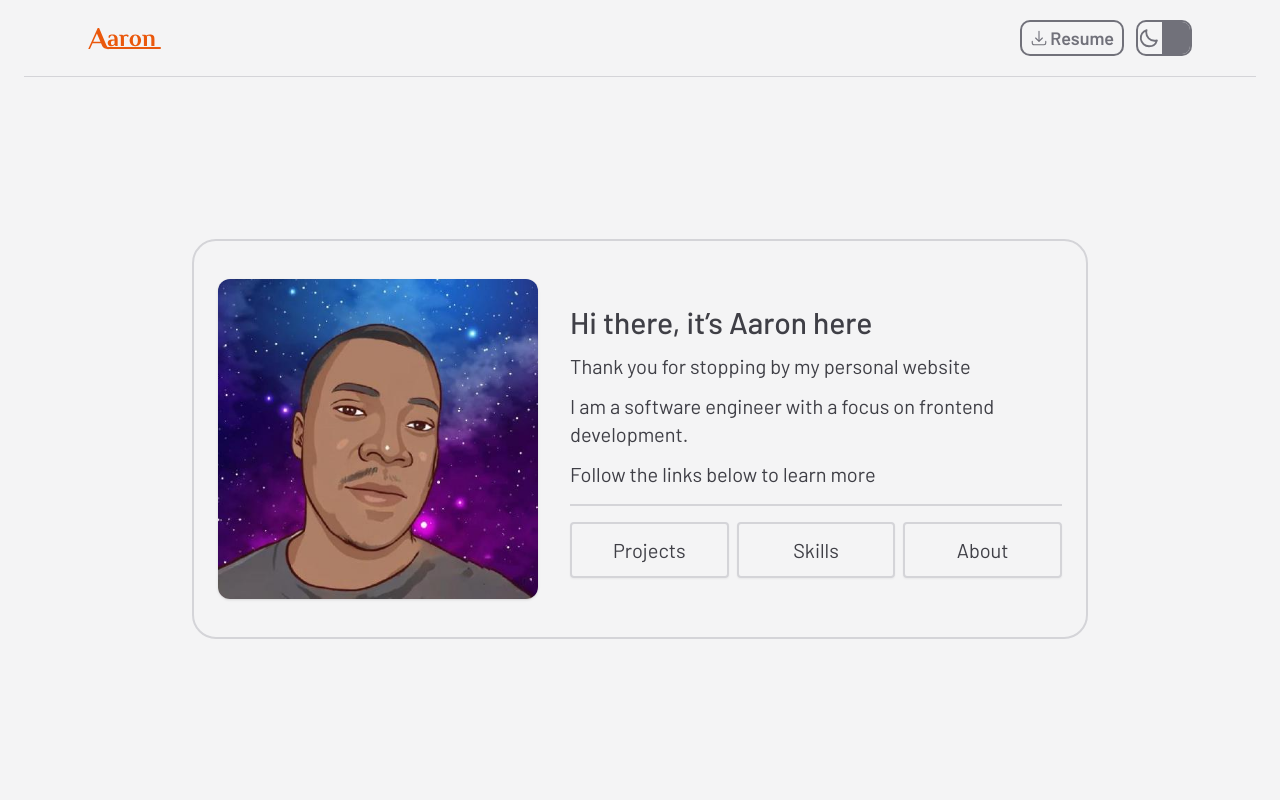
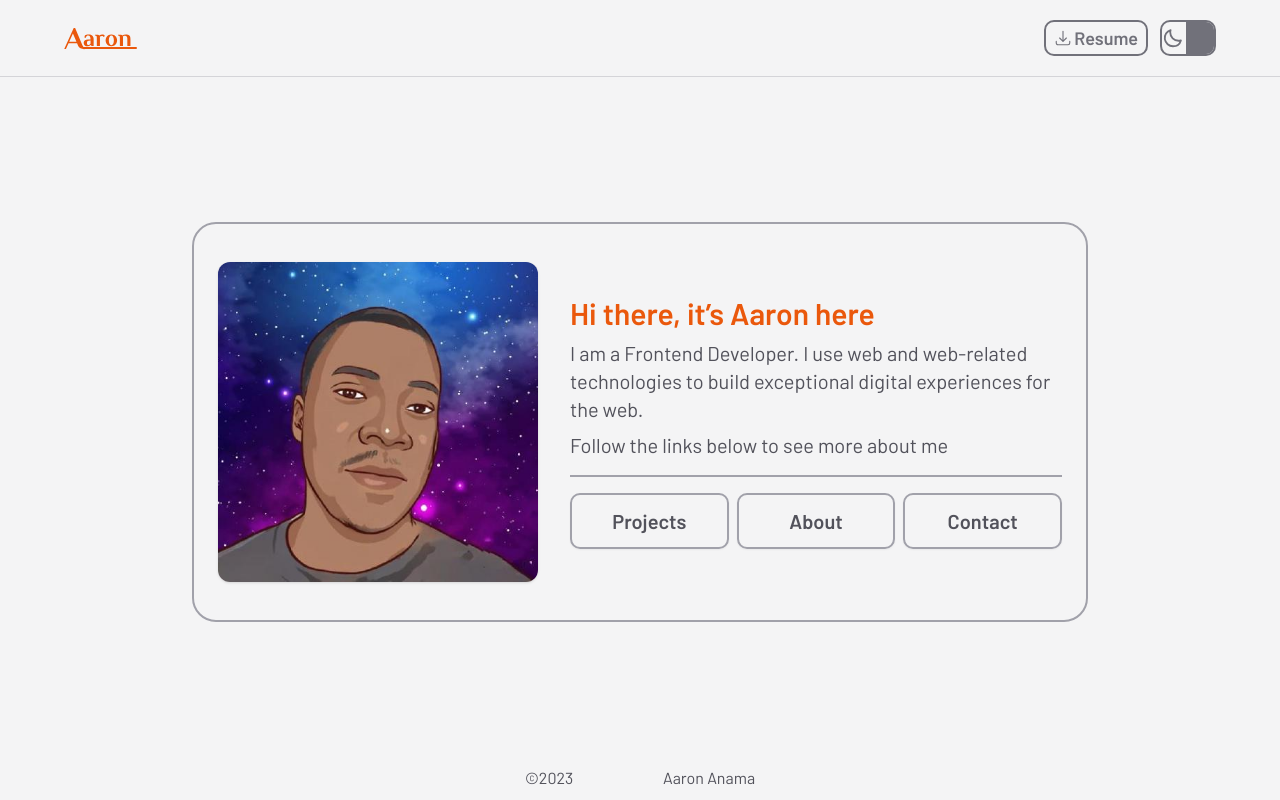
Before and after one commit to twikista/portfolio, a Next.js app: page / in a window 1280 px wide. Built offline with nearby package versions, Linux system fonts and the light colour scheme.

Commit message:
added about page

```diff
--- a/src/app/page.jsx
+++ b/src/app/page.jsx
@@ -2,8 +2,16 @@
 import Navbar from '@/components/Navbar'
 import Image from 'next/image'
 import Link from 'next/link'
+import Container from '@/components/Container'
+import Main from '@/components/Main'
+import Footer from '@/components/Footer'
 
 export default function Home() {
+  const menuItems = [
+    { id: 1, menuItem: 'projects' },
+    { id: 2, menuItem: 'about' },
+    { id: 3, menuItem: 'contact' },
+  ]
   // const osTheme =
   //   typeof window !== 'undefined' &&
   //   matchMedia('(prefers-color-scheme:dark)').matches
@@ -36,10 +44,11 @@ export default function Home() {
   // }, [theme])
 
   return (
-    <main className='flex flex-col items-center min-h-screen px-4 text-zinc-700 bg-zinc-100 dark:bg-zinc-900 dark:text-zinc-200 md:px-6'>
+    <Container>
       <Navbar />
-      <section className='flex flex-1 mt-10 md:mt-0 md:items-center'>
-        <div className='flex flex-col items-center max-w-4xl py-8 mx-auto md:space-x-8 md:h-[400px] md:flex-row rounded-3xl dark:bg-transparent bg-transparent md:border-2 md:border-solid md:border-zinc-300 dark:md:border-zinc-800 px-0 md:px-6'>
+      <Main style='flex flex-col flex-1'>
+        <section className='flex justify-center flex-1 md:mt-0 md:items-center'>
+          <div className='flex flex-col items-center max-w-4xl py-8 mx-auto md:space-x-8 md:h-[400px] md:flex-row rounded-3xl dark:bg-transparent bg-transparent md:border-2 md:border-solid md:border-zinc-400 dark:md:border-zinc-700 px-0 md:px-6'>
             <Image
               src='/aaron.jpeg'
               width={320}
@@ -49,57 +58,49 @@ export default function Home() {
             />
             <Image
               src='/aaron.jpeg'
-            width={240}
+              width={320}
               height={240}
               alt="aaron's profile image"
               className='block shadow rounded-xl md:hidden'
             />
 
-          <div className='flex-col items-center w-4/5 pt-5 space-y-4'>
-            <div className='mx-auto space-y-3 text-lg text-center md:text-left md:text-xl'>
-              <h4 className='text-2xl font-medium md:text-3xl'>
+            <div className='flex-col items-center pt-4 space-y-4 md:pt-0'>
+              <div className='mx-auto space-y-2 text-base md:text-xl dark:text-zinc-400'>
+                <h4 className='text-2xl font-semibold text-center text-orange-600 md:text-left md:text-3xl dark:text-orange-400'>
                   Hi there, it&rsquo;s Aaron here
                 </h4>
-              <p>Thank you for stopping by my personal website</p>
                 <p>
-                I am a software engineer with a focus on frontend development.
+                  I am a Frontend Developer. I use web and web-related
+                  technologies to build exceptional digital experiences for the
+                  web.
                 </p>
-              <p>Follow the links below to learn more </p>
+                <p>Follow the links below to see more about me </p>
               </div>
               <div>
-              <div className='h-[2px] bg-zinc-300 dark:bg-zinc-700' />
-              <nav className='my-4'>
-                <ul className='flex items-center justify-around gap-2 text-sm capitalize list-none md:text-xl'>
-                  <li className='flex-1 border-2 border-solid rounded shadow-sm border-zinc-300 hover:border-purple-500 dark:border-zinc-700 dark:hover:hover:border-purple-400'>
+                <div className='h-[2px] bg-zinc-400 dark:bg-zinc-700' />
+                <nav className='mt-4'>
+                  <ul className='flex items-center justify-around gap-2 capitalize list-none'>
+                    {menuItems.map((item) => (
+                      <li
+                        key={item.id}
+                        className='flex-1 text-base font-semibold transition-all duration-200 ease-linear border-2 border-solid rounded-[10px] shadow-sm dark:text-zinc-400 md:text-xl border-zinc-400 hover:border-zinc-500 hover:text-zinc-600 dark:border-zinc-700 dark:hover:border-zinc-400 dark:hover:text-zinc-300'
+                      >
                         <Link
-                      href='projects'
-                      className='flex items-center justify-center w-full px-4 py-3'
+                          href={item.menuItem}
+                          className='flex items-center justify-center w-full px-4 py-2 sm:py-3'
                         >
-                      projects
+                          {item.menuItem}
                         </Link>
                       </li>
-                  <li className='flex-1 border-2 border-solid rounded shadow-sm border-zinc-300 hover:border-purple-500 dark:border-zinc-700 dark:hover:hover:border-purple-400'>
-                    <Link
-                      href='resume'
-                      className='flex items-center self-stretch justify-center w-full px-4 py-3'
-                    >
-                      skills
-                    </Link>
-                  </li>
-                  <li className='flex-1 border-2 border-solid rounded shadow-sm border-zinc-300 hover:border-purple-500 dark:border-zinc-700 dark:hover:hover:border-purple-400'>
-                    <Link
-                      href='about '
-                      className='flex items-center self-stretch justify-center w-full px-4 py-3 '
-                    >
-                      About
-                    </Link>
-                  </li>
+                    ))}
                   </ul>
                 </nav>
               </div>
             </div>
           </div>
         </section>
-    </main>
+      </Main>
+      <Footer style='mb-[10px]' />
+    </Container>
   )
 }
--- a/src/app/projects/page.jsx
+++ b/src/app/projects/page.jsx
@@ -1,25 +1,125 @@
+'use client'
 import Navbar from '@/components/Navbar'
-import NavBar from '@/components/NavBar'
+// import NavBar from '@/components/NavBar'
 import Link from 'next/link'
+import Image from 'next/image'
+import { projectData } from '@/data/projects'
+import Container from '@/components/Container'
+import Main from '@/components/Main'
+import BottomNav from '@/components/BottomNav'
+import Footer from '@/components/Footer'
 
 function Projects() {
   return (
-    <div className='relative flex flex-col items-center min-h-screen transition-all duration-200 ease-in text-zinc-700 bg-zinc-100 dark:bg-zinc-900 dark:text-zinc-200'>
+    <Container>
       <Navbar />
       {/* <NavBar /> */}
-      <main className='px-4 md:px-6'>
-        <nav className='fixed bottom-0 left-0 right-0 z-20 py-3 bg-zinc-300 dark:bg-zinc-800 sm:hidden '>
-          <ul className='flex justify-around w-full font-medium'>
-            <li>
-              <Link href='/'>home</Link>
-            </li>
-            <li>projects</li>
-            <li>skill</li>
-            <li>about</li>
+      <Main>
+        <section className='max-w-[820px] mx-auto mt-12 space-y-12 mb-[20px] md:mb-10'>
+          <h1 className='text-4xl font-semibold text-center capitalize text-zinc-600 dark:text-zinc-200'>
+            featured projects
+          </h1>
+          <ul className='grid auto-rows-fr sm:grid-cols-[repeat(auto-fit,_minmax(300px,_1fr))] gap-10 w-full max-w-[340px] md:max-w-full mx-auto'>
+            {projectData.map((item) => (
+              <li
+                key={item.id}
+                className='flex flex-col pb-3 space-y-1 overflow-hidden border border-solid sm:space-y-2 border-zinc-400 dark:border-zinc-600 rounded-xl bg-zinc-700/0'
+              >
+                <div className='hidden sm:inline-block w-full h-[200px] object-cover object-center relative'>
+                  <Image
+                    src={item.imageUrl}
+                    // sizes='100vw'
+                    // width={400}
+                    // height={200}
+                    fill
+                    alt='thumbnail'
+                  />
+                  <div className='absolute top-0 bottom-0 left-0 right-0 bg-zinc-900/10' />
+                </div>
+                <div className='flex flex-col justify-between flex-1 h-full px-3 pt-3 sm:gap-2 sm:pt-0'>
+                  <h3 className='text-xl font-semibold text-orange-600 sm:text-2xl dark:text-orange-400'>
+                    {item.title}
+                  </h3>
+                  <div className='flex flex-col justify-between flex-1 gap-2 sm:gap-2'>
+                    <p className='text-base text-zinc-600 dark:text-zinc-400 sm:text-base'>
+                      {item.description}
+                    </p>
+                    <article className='flex flex-wrap items-center gap-2'>
+                      {item.technologies.map((tech, index) => (
+                        <span
+                          key={index}
+                          className='rounded-3xl bg-zinc-500 text-zinc-100 dark:bg-zinc-700/70  px-2 text-xs flex items-center py-[1px]'
+                        >
+                          {tech}
+                        </span>
+                      ))}
+                    </article>
+                    <div className='flex flex-col gap-2 mt-5 font-semibold sm:mt-1 sm:gap-4 sm:flex-row'>
+                      <Link
+                        href={item.demoUrl}
+                        target='_blank'
+                        className='flex items-center justify-center flex-1 px-5 py-2 text-sm transition-all duration-200 ease-linear rounded-lg sm:py-3 bg-zinc-500 dark:bg-zinc-700 hover:bg-zinc-600 dark:hover:bg-zinc-600 text-zinc-100 dark:text-zinc-200 sm:text-base'
+                      >
+                        <span>Demo</span>
+                        <svg
+                          viewBox='0 0 24 24'
+                          fill='none'
+                          xmlns='http://www.w3.org/2000/svg'
+                          className='w-5 h-5 sm:w-6 sm:h-6'
+                        >
+                          <path
+                            d='M5 12V6a1 1 0 0 1 1-1h12a1 1 0 0 1 1 1v12a1 1 0 0 1-1 1h-6m-3.889-7H12m0 0v3.889M12 12l-7 7'
+                            stroke='currentColor'
+                            strokeWidth='2'
+                            strokeLinecap='round'
+                            strokeLinejoin='round'
+                          />
+                        </svg>
+                      </Link>
+                      <Link
+                        href={item.githubUrl}
+                        target='_blank'
+                        className='flex items-center justify-center flex-1 px-5 py-2 text-sm transition-all duration-200 ease-linear rounded-lg sm:py-3 bg-zinc-500 dark:bg-zinc-700 hover:bg-zinc-600 dark:hover:bg-zinc-600 text-zinc-100 dark:text-zinc-200 sm:text-base'
+                      >
+                        <svg
+                          viewBox='0 0 24 24'
+                          fill='none'
+                          xmlns='http://www.w3.org/2000/svg'
+                          className='w-5 h-5 sm:w-6 sm:h-6'
+                        >
+                          <path
+                            opacity='.1'
+                            fillRule='evenodd'
+                            clipRule='evenodd'
+                            d='M12 3c-7.412 0-9 1.588-9 9s1.588 9 9 9 9-1.588 9-9-1.588-9-9-9Zm2.27 6.035c.917-.69 1.45-.782 1.66-.785a3.555 3.555 0 0 1 .043 2.053.377.377 0 0 0 .064.33v.002l.044.057c.438.603.68 1.377.669 2.18v.003c0 1.699-.442 2.69-1.05 3.283-.614.6-1.437.836-2.286.939l-.024.003-.012.001a8.613 8.613 0 0 1-2.77.028h-.004l-.035-.006c-.845-.114-1.664-.361-2.274-.966-.606-.6-1.045-1.593-1.045-3.282v-.004a3.637 3.637 0 0 1 .716-2.241.367.367 0 0 0 .062-.323l-.002-.008a3.575 3.575 0 0 1 .04-2.05c.21.004.746.095 1.664.786l.11.083a.355.355 0 0 0 .324.059h.002c.06-.02.122-.037.184-.054a6.162 6.162 0 0 1 3.475.05l.003.002a.374.374 0 0 0 .34-.062l.102-.078Z'
+                            fill='currentColor'
+                          />
+                          <path
+                            d='M13.717 8.882a6.412 6.412 0 0 0-3.492.016.392.392 0 0 1-.344-.063v0c-1.188-.893-1.808-.853-1.962-.823v0a.07.07 0 0 0-.052.046 3.82 3.82 0 0 0-.082 2.308l.003.009a.117.117 0 0 1-.02.103v0A3.886 3.886 0 0 0 7 12.875c0 3.465 1.803 4.26 3.534 4.496l.036.005a8.863 8.863 0 0 0 2.848-.028l.025-.003c1.74-.211 3.556-.986 3.556-4.47a3.886 3.886 0 0 0-.764-2.392v-.002a.127.127 0 0 1-.022-.11v0a3.8 3.8 0 0 0-.08-2.298l-.006-.014a.072.072 0 0 0-.053-.048v0c-.154-.03-.77-.067-1.956.824v0a.393.393 0 0 1-.344.063 5.723 5.723 0 0 0-.058-.016Z'
+                            stroke='currentColor'
+                            strokeWidth='2'
+                            strokeLinecap='round'
+                            strokeLinejoin='round'
+                          />
+                          <path
+                            d='M3 12c0-7.412 1.588-9 9-9s9 1.588 9 9-1.588 9-9 9-9-1.588-9-9Z'
+                            stroke='currentColor'
+                            strokeWidth='2'
+                          />
+                        </svg>
+                        <span>GitHub</span>
+                      </Link>
+                    </div>
+                  </div>
+                </div>
+              </li>
+            ))}
           </ul>
-        </nav>
-      </main>
-    </div>
+        </section>
+        <BottomNav />
+      </Main>
+      <Footer style='mb-[60px] md:mb-[10px]' />
+    </Container>
   )
 }
 
```
Also changed, not shown: src/app/about/page.jsx (+16 -4 lines). Lines whose indentation alone changed are shown as unchanged.
